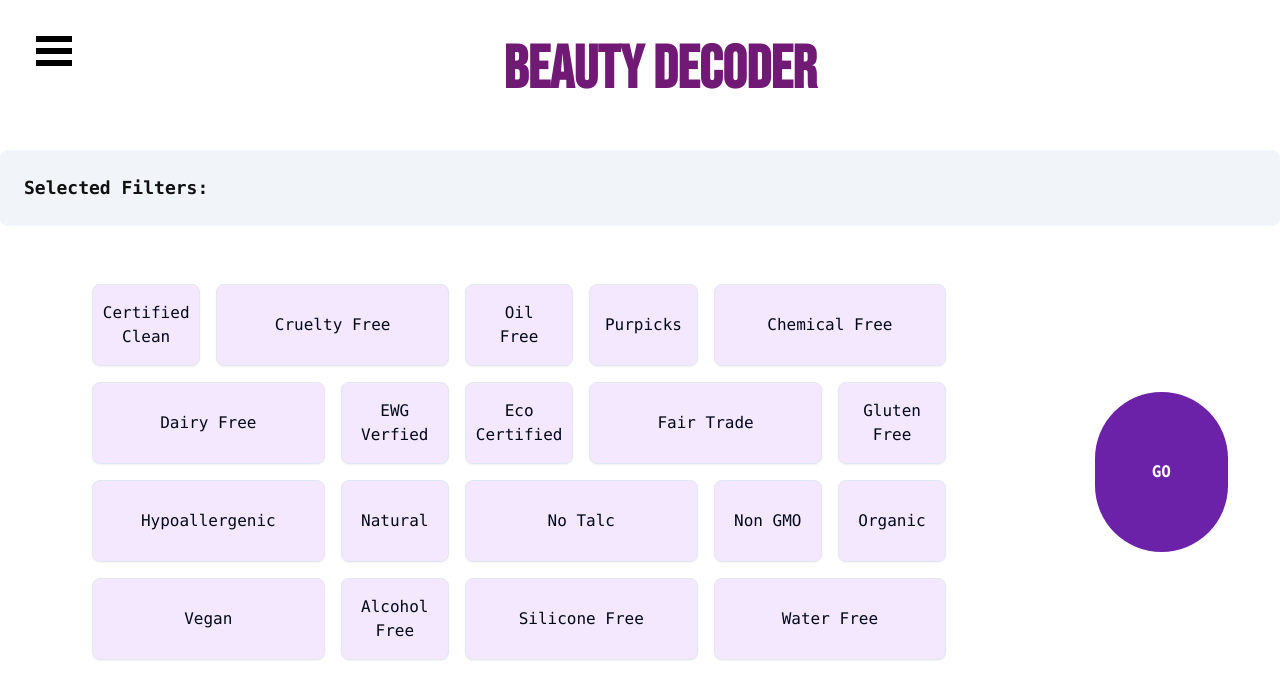
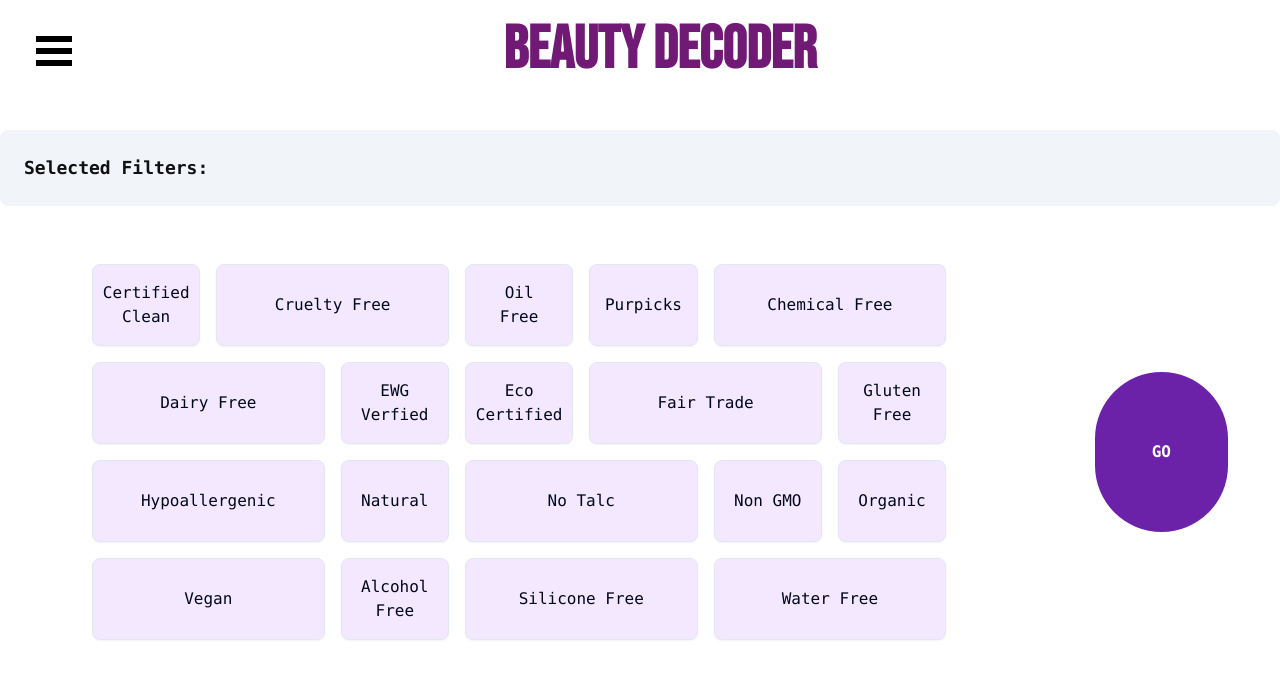
Before and after one commit to Kevasc/beauty-decoder, a Next.js app: page /decoder in a window 1280 px wide. Shown: the top 698 px of the page. Built offline with nearby package versions, Linux system fonts and the light colour scheme.

Commit message:
removed top padding

```diff
--- a/src/components/Header.jsx
+++ b/src/components/Header.tsx
@@ -3,7 +3,7 @@ import React from "react";
 const Header = () => {
   return (
     <header>
-      <h1 className="font-bebas flex justify-center m-5 pt-5 text-6xl text-fuchsia-900 w-full font-bold">
+      <h1 className="font-bebas flex justify-center m-5 text-6xl text-fuchsia-900 w-full font-bold">
         BEAUTY DECODER
       </h1>
     </header>
```
